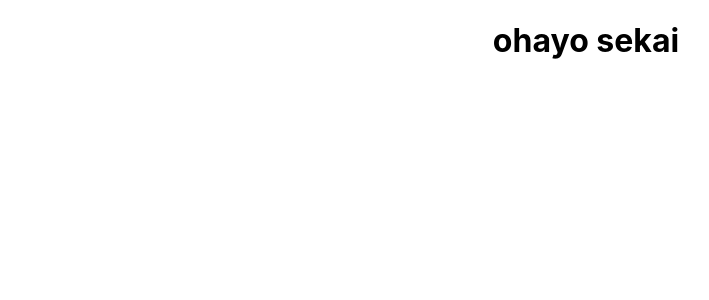
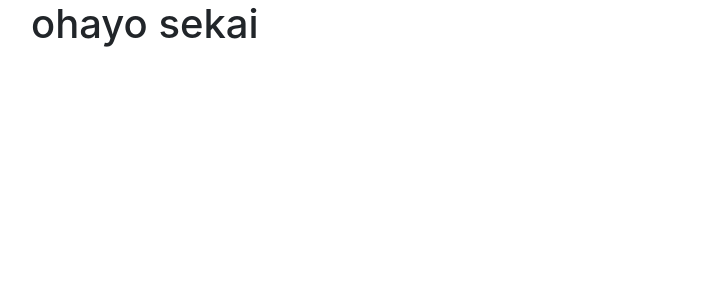
Before and after one commit to ayoub3bidi/project-manager-QL, a React (Create React App) app in the folder frontend/: page / in a window 1280 px wide. Shown: the top 300 px of the page, without its empty margins (54-763 px from the left). Built offline with nearby package versions, Linux system fonts and the light colour scheme.

Commit message:
✨ feat: add bootstrap

```diff
--- a/frontend/public/index.html
+++ b/frontend/public/index.html
@@ -24,6 +24,11 @@
       work correctly both with client-side routing and a non-root public URL.
       Learn how to configure a non-root public URL by running `npm run build`.
     -->
+    <!-- * Bootstrap cdn -->
+    <link rel="stylesheet" href="https://cdn.jsdelivr.net/npm/bootstrap@4.6.1/dist/css/bootstrap.min.css">
+    <script src="https://cdn.jsdelivr.net/npm/jquery@3.6.0/dist/jquery.slim.min.js"></script>
+    <script src="https://cdn.jsdelivr.net/npm/popper.js@1.16.1/dist/umd/popper.min.js"></script>
+    <script src="https://cdn.jsdelivr.net/npm/bootstrap@4.6.1/dist/js/bootstrap.bundle.min.js"></script>
     <title>Project Management system</title>
   </head>
   <body>
--- a/frontend/src/App.js
+++ b/frontend/src/App.js
@@ -2,7 +2,7 @@ import './App.css';
 
 function App() {
   return (
-    <div className="App">
+    <div className="container">
       <h1>ohayo sekai</h1>
     </div>
   );
```
